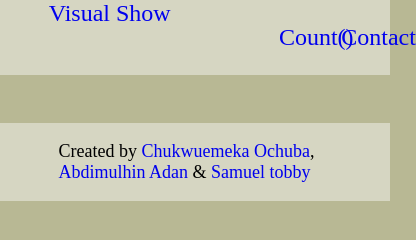
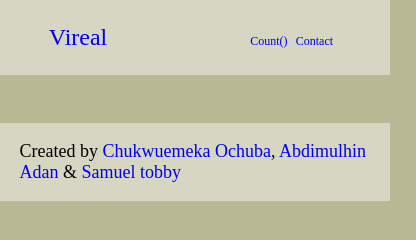
Before and after one commit to Donmark2k/Module2_Capstone, a website built with webpack: page src/template.html in a window 390 px wide. Shown: the whole page, 416 px wide, since content can reach past the window. Built offline with nearby package versions, Linux system fonts and the light colour scheme; no server answers.

Commit message:
Create the movie count testing

```diff
--- a/src/style.css
+++ b/src/style.css
@@ -21,17 +21,22 @@ nav {
   font-size: 24px;
 }
 
-
+.logo {
+  text-decoration: none;
+text-align: left;
+margin: auto 0;
+}
 
 ul {
   display: flex;
   flex-direction: row;
   justify-content: space-between;
   list-style-type: none;
-  width: 35%;
+  width: 40%;
 }
- ul li a, .logo {
+ ul li a {
   text-decoration: none;
+  font-size: 2vw;
 
  }
 
@@ -185,7 +190,7 @@ form {
  footer {
   display: flex;
   width: 100%;
-  padding-left: 15%;
+  padding-left: 5%;
   margin: 0 auto;
   font-size: 18px;
   background-color: #d6d6c2;
@@ -194,4 +199,16 @@ form {
 
 footer a {
   text-decoration: none;
+  text-align: left;
 }
+
+@media (max-width: 768px) {
+  ul li a {
+    text-decoration: none;
+    font-size: 12px;
+   }
+
+   ul {
+    width: 70%;
+  }
+  }
--- a/src/template.html
+++ b/src/template.html
@@ -13,8 +13,7 @@
         <header>
                 <nav class="navbar">
                   <a href="template.html" class="logo">
-                    <!-- <img src="#" alt="logo image"/>  -->
-                    Visual Show</a>
+                    Vireal </a>
                   <ul class="nav-menu">
                     <li class="nav-item">
                       <a href="#" class="">Count(<span class="total"></span>)</a>
```
